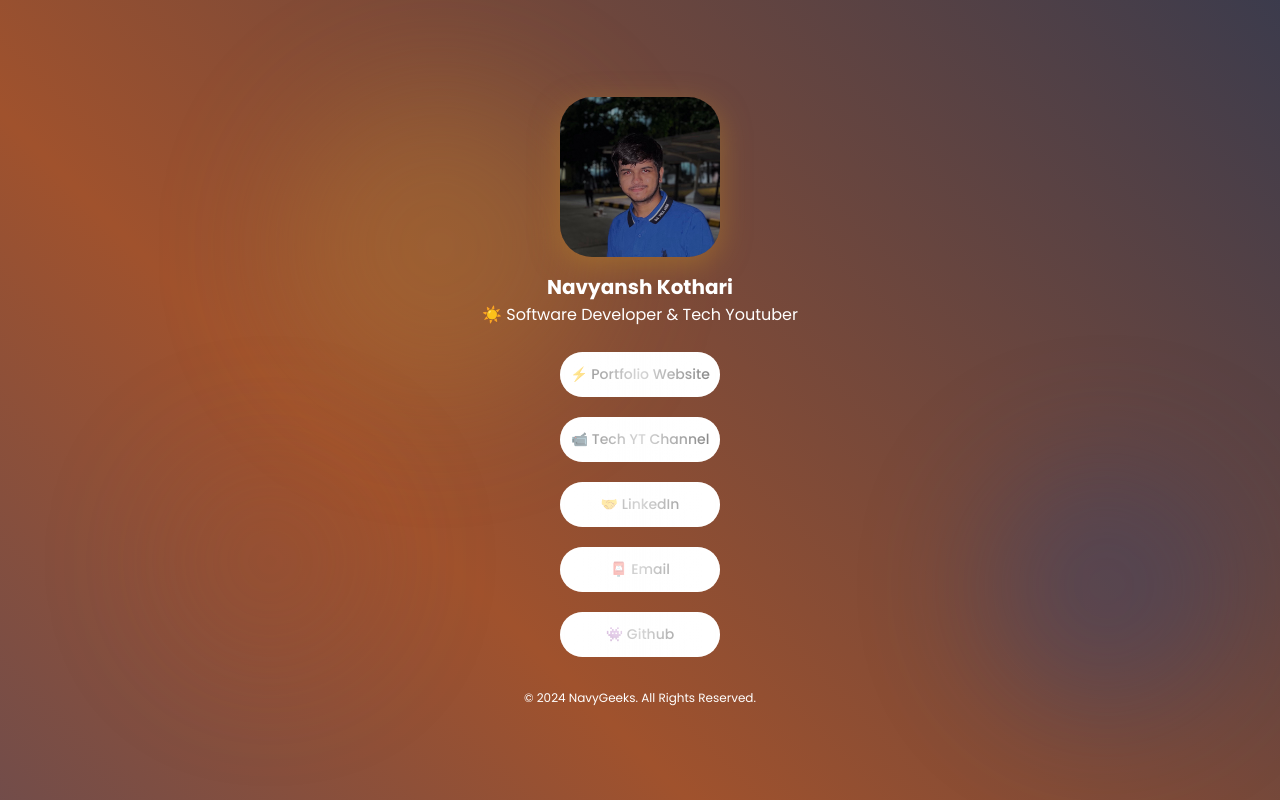
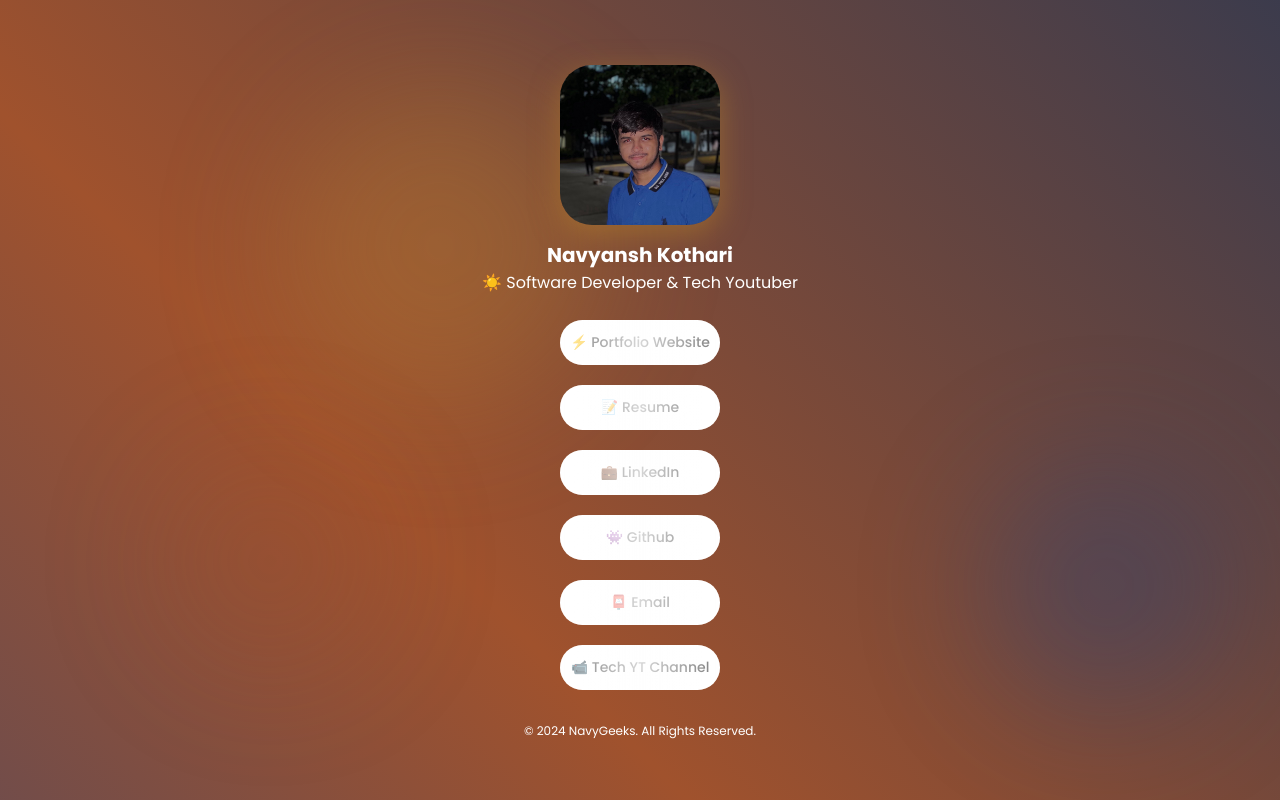
Before and after one commit to navyansh1/NavyLinks-Website, a plain HTML site: page index.html in a window 1280 px wide. Drawn offline with nearby package versions, Linux system fonts and the light colour scheme.

Commit message:
Update index.html

```diff
--- a/index.html
+++ b/index.html
@@ -311,23 +311,27 @@
       <a href="https://www.navygeeks.in/">
         <button>⚡️ Portfolio Website</button>
       </a>
+      <a href="https://drive.google.com/file/d/19fnMEV8FBoSWwOq7ItADsGNcyC3CuxrC/view?usp=sharing">
+        <button>📝 Resume</button>
+      </a>
+      <a href="https://www.linkedin.com/in/navyansh/">
+        <button>💼 LinkedIn</button>
+      </a>
+      <a href="https://github.com/navyansh1">
+        <button>👾 Github</button>
+      </a>
+
+      <a href="mailto: navycodes@gmail.com">
+        <button>📮 Email</button>
+      </a>
       <a href="https://www.youtube.com/@Navygeeks">
         <button>📹 Tech YT Channel</button>
-      </a>
-      <a href="https://www.linkedin.com/in/navyansh/">
-        <button>🤝 LinkedIn</button>
-      </a>
-      <a href="mailto: navycodes@gmail.com">
-        <button>📮 Email</button>
       </a>
       <!--
       <a href="https://www.instagram.com/navygeeks/">
         <button>🎞️ Instagram</button>
       </a>
       -->
-      <a href="https://github.com/navyansh1">
-        <button>👾 Github</button>
-      </a>
     </main>
 
     <footer>
```
